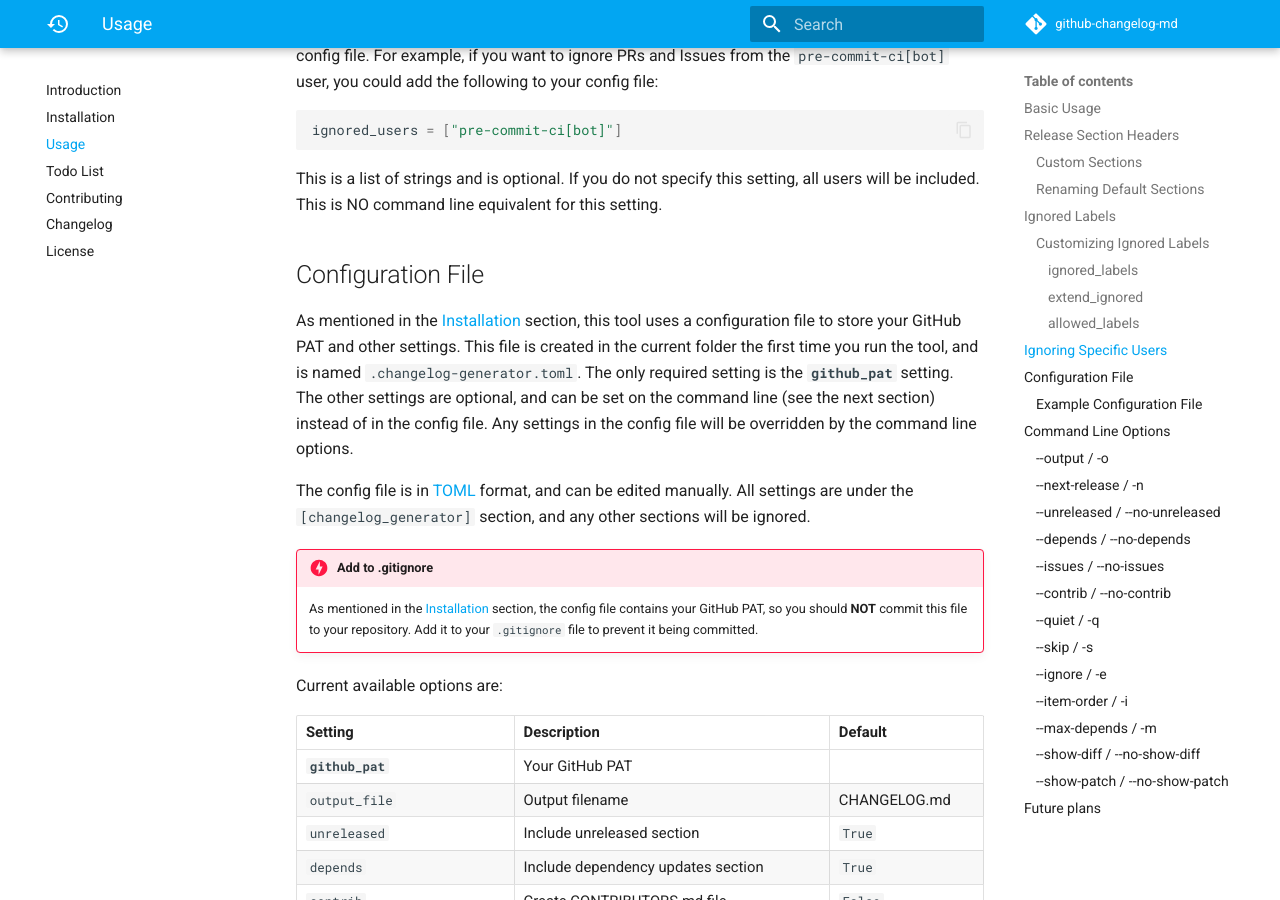
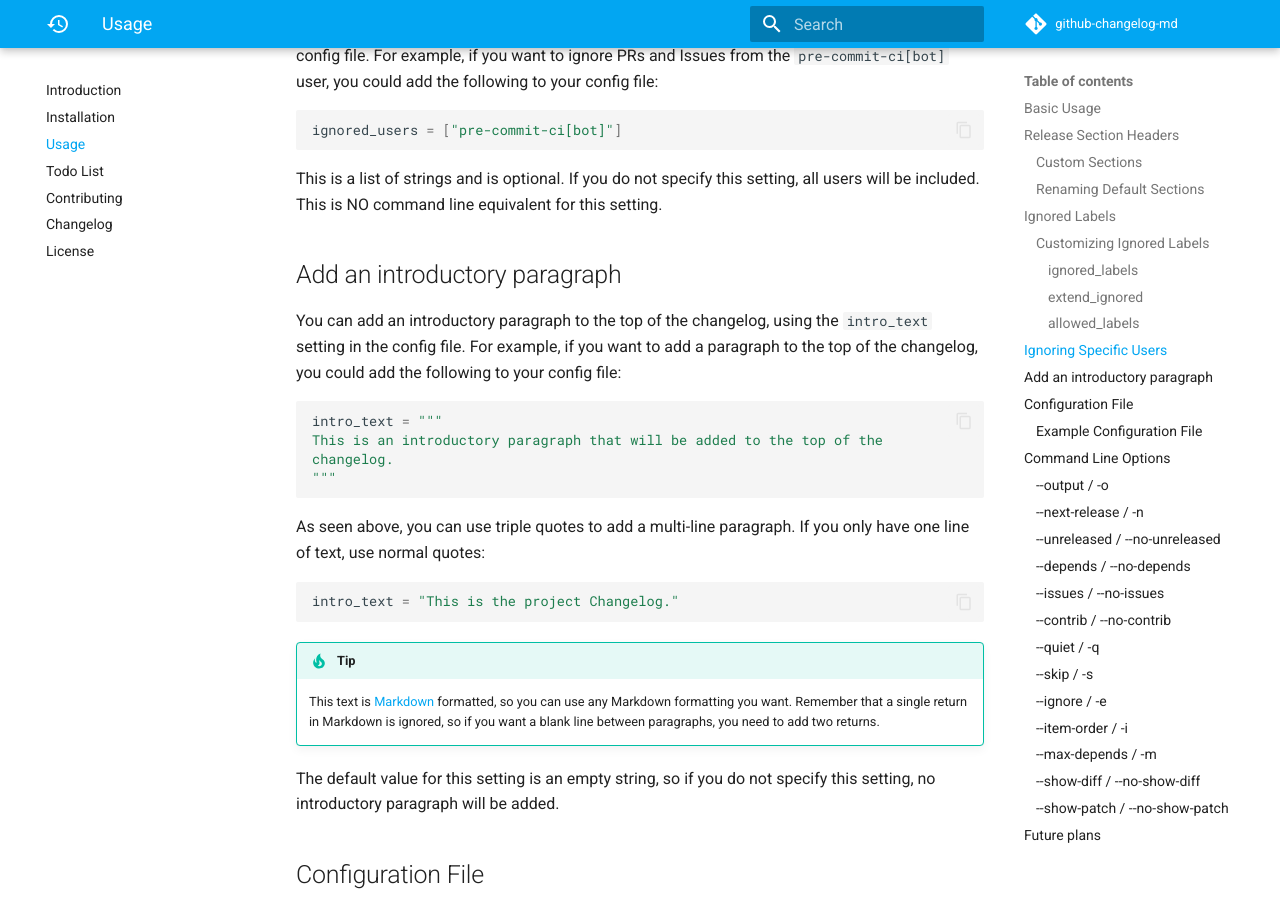
Before and after one commit to seapagan/github-changelog-md, an MkDocs documentation site: the page built from docs/usage.md, in a window 1280 px wide and 900 px high, scrolled down 5139 px. Built offline with MkDocs 1.6.1 and Material for MkDocs 9.7.7, drawn with Linux system fonts in a browser that asks for light colours; emoji names are drawn with the system emoji font; comment, search, counter and statistics services are not loaded; some of the changed text lies outside the part shown.

Commit message:
docs: mention `intro_text`
Signed-off-by: Grant Ramsay <seapagan@gmail.com>

````diff
--- a/docs/usage.md
+++ b/docs/usage.md
@@ -262,6 +262,36 @@ ignored_users = ["pre-commit-ci[bot]"]
 This is a list of strings and is optional. If you do not specify this setting,
 all users will be included. This is NO command line equivalent for this setting.
 
+## Add an introductory paragraph
+
+You can add an introductory paragraph to the top of the changelog, using the
+`intro_text` setting in the config file. For example, if you want to add a paragraph
+to the top of the changelog, you could add the following to your config file:
+
+```toml
+intro_text = """
+This is an introductory paragraph that will be added to the top of the
+changelog.
+"""
+```
+
+As seen above, you can use triple quotes to add a multi-line paragraph. If you
+only have one line of text, use normal quotes:
+
+```toml
+intro_text = "This is the project Changelog."
+```
+
+!!! tip "Tip"
+
+    This text is [Markdown](https://www.markdownguide.org/){:target="_blank"}
+    formatted, so you can use any Markdown formatting you want. Remember that a
+    single return in Markdown is ignored, so if you want a blank line between
+    paragraphs, you need to add two returns.
+
+The default value for this setting is an empty string, so if you do not specify
+this setting, no introductory paragraph will be added.
+
 ## Configuration File
 
 As mentioned in the [Installation](installation.md) section, this tool uses a
@@ -307,6 +337,7 @@ Current available options are:
 | `max_depends`           | Max dependency updates per Release | `10`          |
 | `show_diff`             | Show diff links for each Release   | `True`        |
 | `show_patch`            | Show patch links for each Release  | `True`        |
+| `intro_text`            | Introductory paragraph             | `""`          |
 | _`schema_version`_      | _Configuration schema version_     | _`1`_         |
 
 !!! tip "Config file schema version"
@@ -344,6 +375,10 @@ allowed_labels = ["question"]
 ignored_users = ["pre-commit-ci[bot]"]
 max_depends = 15
 show_patch = false
+intro_text = """
+This is a log of all the changes that have been made to the project since the
+first release. It is automatically generated for each release.
+"""
 ```
 
 1. :bulb: This is the only required setting, the others are optional.
--- a/mkdocs.yml
+++ b/mkdocs.yml
@@ -8,9 +8,12 @@ theme:
     accent: blue
   features:
     - navigation.footer
-    - navigation.expand
+    # - navigation.expand
     - content.code.copy
     - content.code.annotate
+    - navigation.tracking
+    - navigation.top
+    - toc.follow
   icon:
     logo: material/history
   favicon: images/favicon.ico
@@ -25,8 +28,8 @@ copyright: © 2023 Grant Ramsay (Seapagan)
 
 plugins:
   - search
-  - git-revision-date-localized:
-      enable_creation_date: true
+  # - git-revision-date-localized:
+  #     enable_creation_date: true
   - minify:
       minify_html: true
       minify_css: true
````
